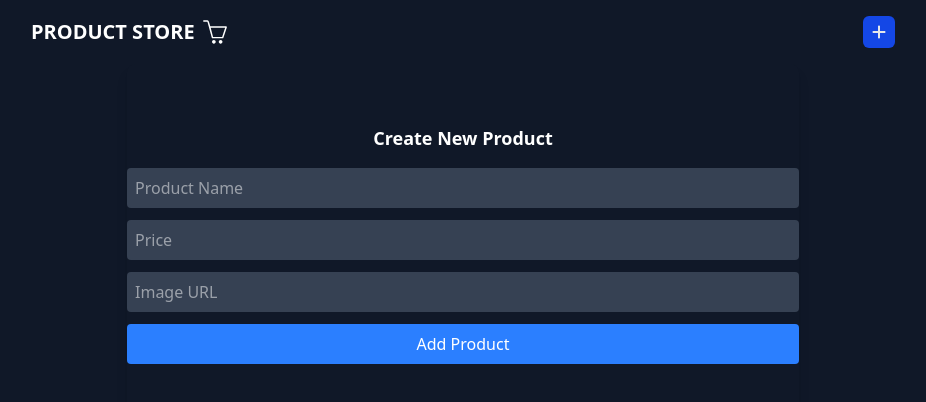
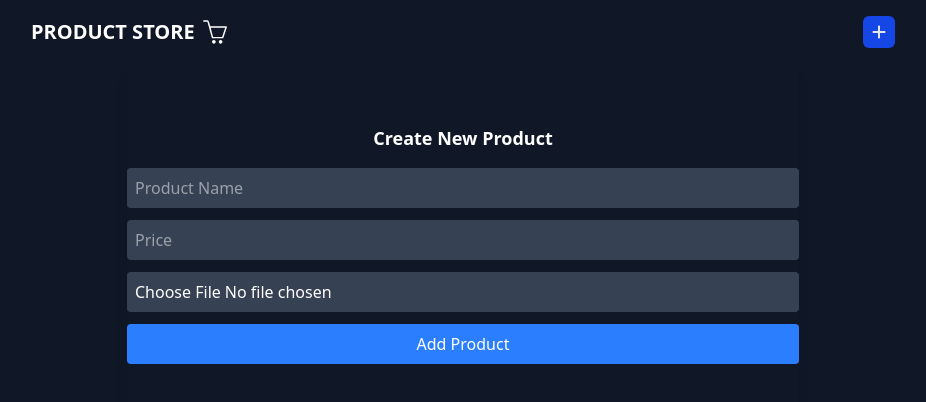
Before and after one commit to PustamRai/productStore, a React (Vite) app in the folder frontend/: page /add-product in a window 1280 px wide. Shown: the top 402 px of the page, without its empty margins (177-1103 px from the left). Built offline with nearby package versions, Linux system fonts and the light colour scheme; no server answers.

Commit message:
add image upload

```diff
--- a/frontend/src/pages/AddProduct.jsx
+++ b/frontend/src/pages/AddProduct.jsx
@@ -1,32 +1,41 @@
-import React, {useState} from 'react'
-import { toast } from "react-hot-toast"
-import { API } from '../api/API';
-import { useNavigate } from 'react-router-dom';
-import { useProductContext } from '../context/productContext';
+import React, { useState } from "react";
+import { toast } from "react-hot-toast";
+import { API } from "../api/API";
+import { useNavigate } from "react-router-dom";
+import { useProductContext } from "../context/productContext";
 
 function AddProduct() {
   const [name, setName] = useState("");
   const [price, setPrice] = useState("");
-  const [imageUrl, setImageUrl] = useState("");
+  const [imageFile, setImageFile] = useState(null);
 
-  const navigate = useNavigate()
-  const { addProduct } = useProductContext()
+  const navigate = useNavigate();
+  const { addProduct } = useProductContext();
 
   const handleSubmit = async (e) => {
     e.preventDefault();
+
+    if (!imageFile) {
+      toast.error("Please select an image");
+      return;
+    }
+
+    const formData = new FormData();
+    formData.append("name", name);
+    formData.append("price", price);
+    formData.append("image", imageFile);
+
     try {
-      const response = await API.post("/addProduct", {
-        name,
-        price,
-        image: imageUrl
-      })
+      const response = await API.post("/addProduct", formData, {
+        headers: { "Content-Type": "multipart/form-data" },
+      });
 
-      const newProduct = response.data.data
-      addProduct(newProduct)
-      toast.success(response.data.message)
-      navigate("/")
+      const newProduct = response.data.data;
+      addProduct(newProduct);
+      toast.success(response.data.message);
+      navigate("/");
     } catch (error) {
-      toast.error("failed to add product")
+      toast.error("failed to add product");
     }
   };
 
@@ -36,7 +45,11 @@ function AddProduct() {
         <h2 className="text-white text-lg font-semibold text-center mb-4">
           Create New Product
         </h2>
-        <form onSubmit={handleSubmit}>
+
+        <form
+        onSubmit={handleSubmit}
+        encType="multipart/form-data"
+        >
           <input
             type="text"
             name="name"
@@ -56,24 +69,22 @@ function AddProduct() {
             required
           />
           <input
-            type="text"
+            type="file"
             name="imageUrl"
-            value={imageUrl}
-            onChange={(e) => setImageUrl(e.target.value)}
-            placeholder="Image URL"
-            className="w-full p-2 mb-3 bg-gray-700 text-white rounded outline-none focus:ring-2 focus:ring-blue-400"
+            onChange={(e) => setImageFile(e.target.files[0])}
+            className="w-full p-2 mb-3 bg-gray-700 text-white rounded cursor-pointer"
             required
           />
           <button
             type="submit"
-            className="w-full bg-blue-500 text-white p-2 rounded hover:bg-blue-600 transition"
+            className="w-full pt-2 bg-blue-500 text-white p-2 rounded hover:bg-blue-600 transition"
           >
             Add Product
           </button>
         </form>
       </div>
     </div>
-  )
+  );
 }
 
-export default AddProduct
+export default AddProduct;
--- a/frontend/src/pages/ProductCard.jsx
+++ b/frontend/src/pages/ProductCard.jsx
@@ -107,7 +107,7 @@ function ProductCard() {
                       </p>
                     </div>
 
-                    <div className="flex gap-4 mt-2 px-2 py-3">
+                    <div className="flex justify-between gap-4 mt-2 px-2 py-3">
                       <FiEdit2
                         onClick={() => handleEdit(product)}
                         className="bg-blue-500 rounded-xl p-2 text-4xl cursor-pointer hover:bg-blue-600 transition-all duration-200 ease-in"
```
